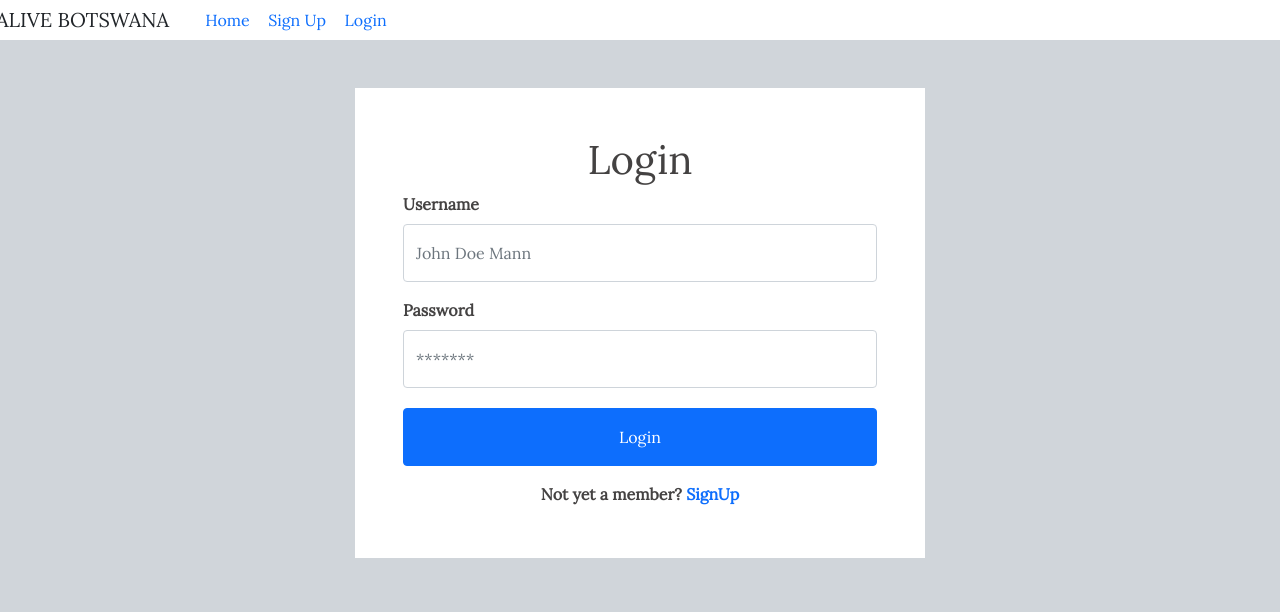
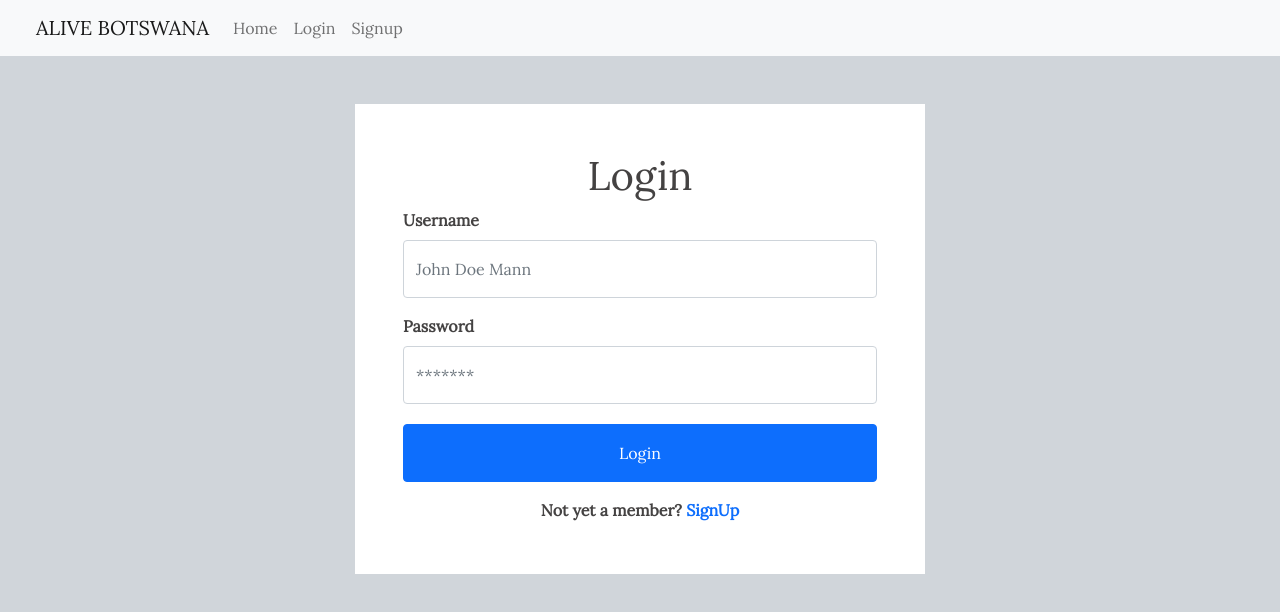
Before and after one commit to ShaniaKC/alivebtw, a React (Create React App) app: page /login in a window 1280 px wide. Shown: the top 612 px of the page. Built offline with nearby package versions, Linux system fonts and the light colour scheme.

Commit message:
4 files modified

```diff
--- a/public/index.html
+++ b/public/index.html
@@ -1,5 +1 @@
-<!-- <head>
-  <meta http-equiv="Content-Security-Policy" content="upgrade-insecure-requests">
-</head> -->
-
 <div id="root"></div>
--- a/src/components/Login.js
+++ b/src/components/Login.js
@@ -31,16 +31,16 @@ const Login = () => {
     // }&username=${formData.username}
     axios
       .post(
-        `http://aliveserver-env.eba-g2b3jpif.eu-west-1.elasticbeanstalk.com:5000/users/me`,
+        `http://aliveserver-env.eba-g2b3jpif.eu-west-1.elasticbeanstalk.com:5000/users/signin`,
         null,
         {
           params: {
             password: formData.password,
             username: formData.username
-          },
-          headers: {
-            Authorization: `Bearer ${token}`
           }
+          // headers: {
+          //   Authorization: `Bearer ${token}`
+          // }
         }
       )
       .then(res => {
@@ -53,7 +53,7 @@ const Login = () => {
   };
 
   return (
-    <div>
+    <div className="container-fluid">
       <Navbar />
       <div className="container">
         <div className="row">
--- a/src/components/Navbar.js
+++ b/src/components/Navbar.js
@@ -1,23 +1,54 @@
-import React from 'react';
+import React, { useState } from 'react';
 import { Link } from 'react-router-dom';
 
 const Navbar = () => {
+  const [isCollapsed, setIsCollapsed] = useState(true);
+
+  const toggleNav = () => {
+    setIsCollapsed(!isCollapsed);
+  };
+
   return (
     <div className="row bg-white">
-      <div className="col-md-4 row">
-        <h5 className=" text-grey col-md-6 mt-2 px-2">ALIVE BOTSWANA</h5>
-        <nav className="navbar col-md-6">
-          <Link to="/" className="nav-item  active">
-            Home
-          </Link>
-          <Link to="/signup" className="nav-item ">
-            Sign Up
-          </Link>
-          <Link to="/login" className="nav-item ">
-            Login
-          </Link>
-        </nav>
-      </div>
+      <nav className="navbar navbar-expand-lg navbar-light bg-light">
+        <div className="container-fluid">
+          <a className="navbar-brand">ALIVE BOTSWANA</a>
+          <button
+            className="navbar-toggler"
+            type="button"
+            onClick={toggleNav}
+            aria-controls="navbarSupportedContent"
+            aria-expanded="false"
+            aria-label="Toggle navigation"
+          >
+            <span className="navbar-toggler-icon" />
+          </button>
+          <div
+            style={isCollapsed ? { display: 'none' } : { display: 'block' }}
+            className="collapse navbar-collapse"
+            id="navbarSupportedContent"
+            data-toggle="collapse"
+          >
+            <ul className="navbar-nav me-auto mb-2 mb-lg-0">
+              <li className="nav-item">
+                <Link to="/" className="nav-link" aria-current="page">
+                  Home
+                </Link>
+              </li>
+              <li className="nav-item">
+                <Link to="/login" className="nav-link" aria-current="page">
+                  Login
+                </Link>
+              </li>
+              <li className="nav-item">
+                <Link to="/signup" className="nav-link" aria-current="page">
+                  Signup
+                </Link>
+              </li>
+            </ul>
+          </div>
+        </div>
+      </nav>
     </div>
   );
 };
--- a/src/components/SignUp.js
+++ b/src/components/SignUp.js
@@ -36,7 +36,7 @@ const SignUp = () => {
   };
 
   return (
-    <div>
+    <div className="container-fluid">
       <Navbar />
       <div className="container">
         <div className="row">
```
